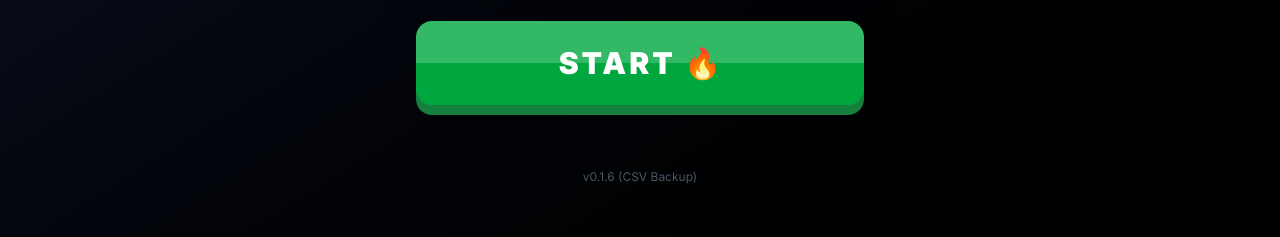
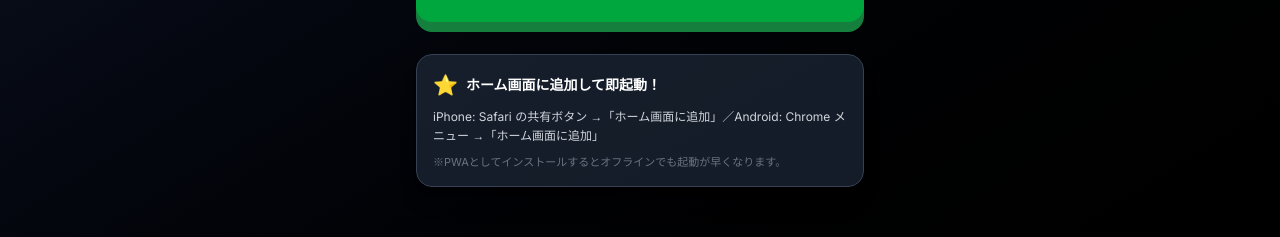
Before and after one commit to Ryo260/squat-ai-app, a Next.js app: page / in a window 1280 px wide. Shown: the part 416-653 px from the top of the page. Built offline with nearby package versions, Linux system fonts and the light colour scheme.

Commit message:
ホーム画面

```diff
--- a/app/page.tsx
+++ b/app/page.tsx
@@ -126,6 +126,17 @@ const StartScreen = ({ onStart }: { onStart: () => void }) => {
           </div>
           <div className="absolute top-0 left-0 w-full h-1/2 bg-white/20 rounded-t-2xl pointer-events-none"></div>
         </button>
+
+        <div className="bg-gray-800/70 border border-gray-700 rounded-2xl p-4 space-y-2 shadow-xl">
+          <div className="flex items-center space-x-2">
+            <span className="text-yellow-300 text-xl">⭐</span>
+            <p className="text-sm font-bold text-white">ホーム画面に追加して即起動！</p>
+          </div>
+          <p className="text-xs text-gray-300 leading-relaxed">
+            iPhone: Safari の共有ボタン →「ホーム画面に追加」／Android: Chrome メニュー →「ホーム画面に追加」
+          </p>
+          <p className="text-[11px] text-gray-500">※PWAとしてインストールするとオフラインでも起動が早くなります。</p>
+        </div>
 
         <div className="text-center pt-8">
           <p className="text-xs text-gray-600 font-mono">{APP_VERSION}</p>
@@ -454,7 +465,7 @@ export default function Home() {
   }, [currentMode]);
 
   const goHome = () => {
-    if(confirm("トップ画面に戻りますか？\n(現在のカウントは保存されません)")) {
+    if(confirm("トップ画面に戻りますか？")) {
       setHasStarted(false);
     }
   };
```
